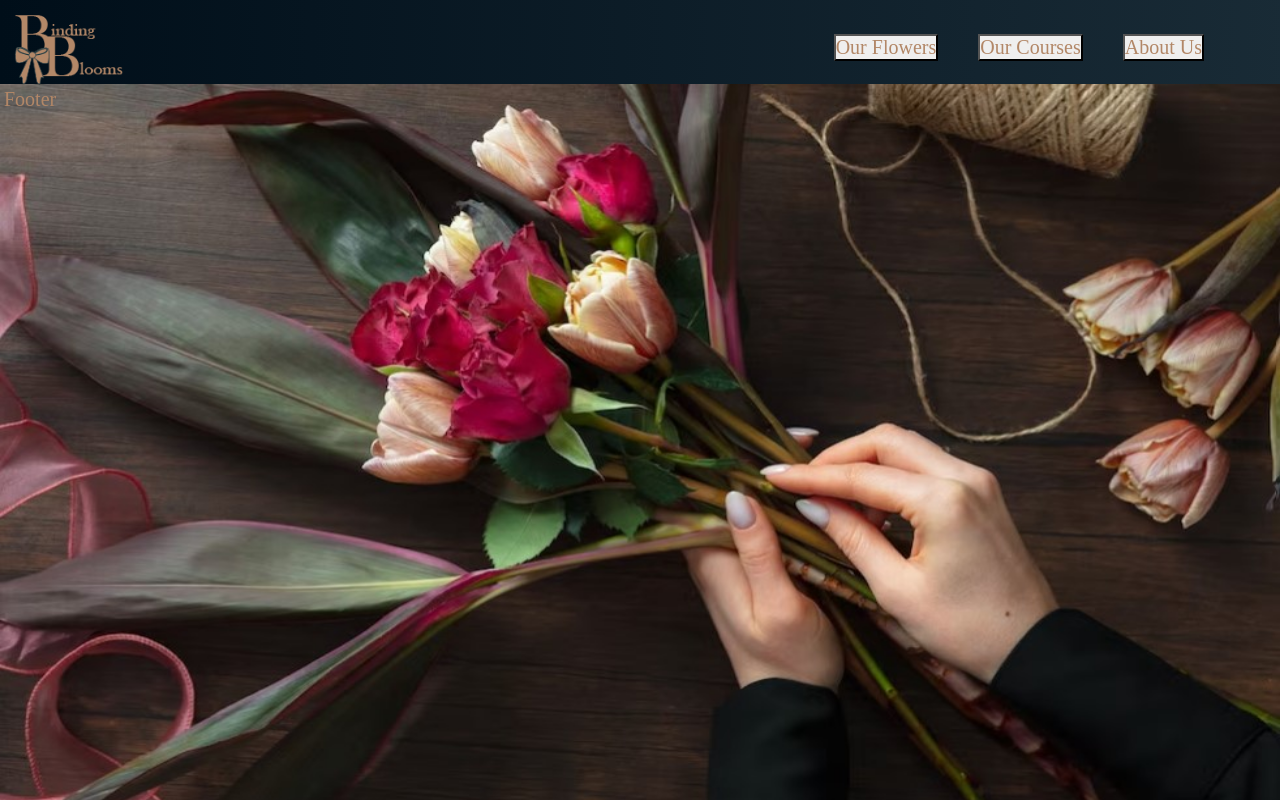
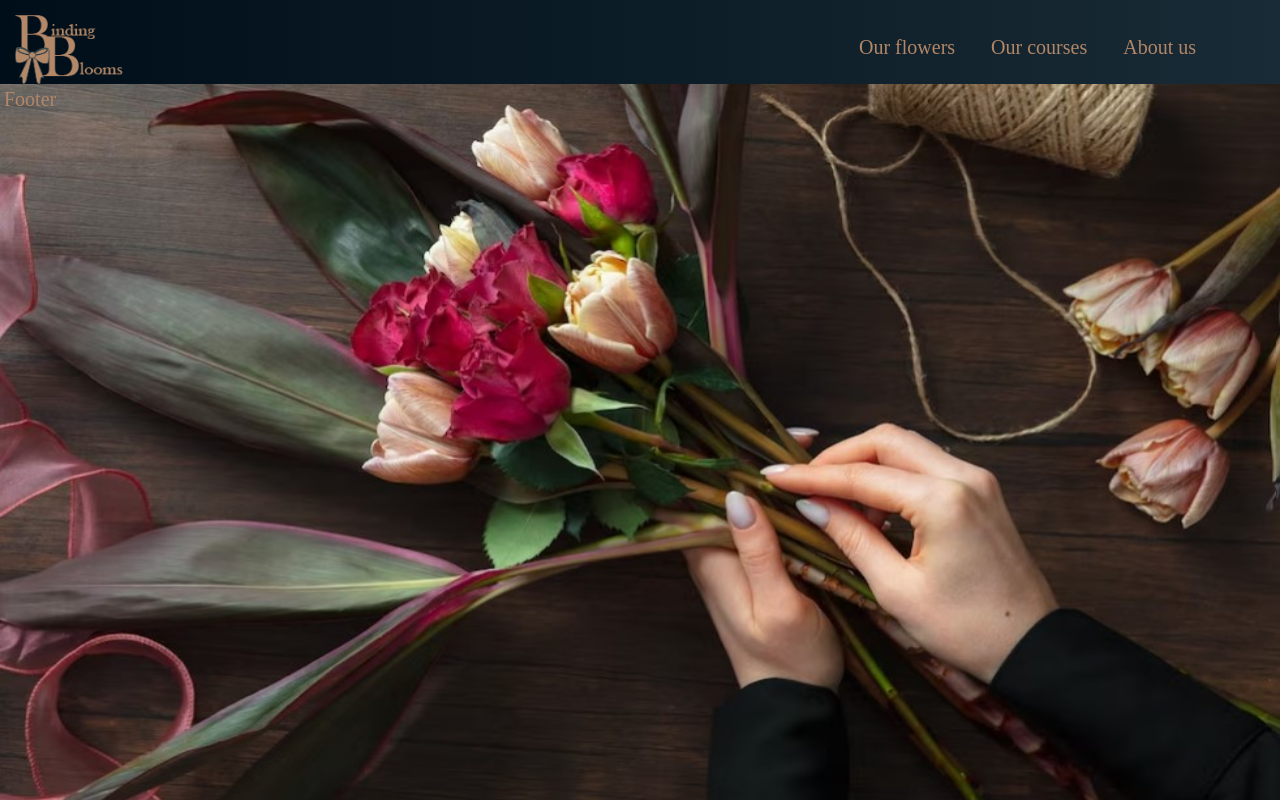
Before and after one commit to JennyWeij/BindingBlooms, a React (Vite) app: page / in a window 1280 px wide. Shown: the top 800 px of the page. Built offline with nearby package versions, Linux system fonts and the light colour scheme.

Commit message:
snyggat till knapparna

```diff
--- a/src/components/Header.tsx
+++ b/src/components/Header.tsx
@@ -1,4 +1,4 @@
-import { Box, Button, Flex, Image } from "@chakra-ui/react";
+import { Box, Flex, Image } from "@chakra-ui/react";
 
 function Header() {
   return (
@@ -16,40 +16,64 @@ function Header() {
         <Image src="/images/Logotype.png" alt="Logo" height="90px" ml={10} />
         <Flex>
           {/* <Link to="/flowers"> */}
-          <Button
-            variant="ghost"
-            colorScheme="blackAlpha"
-            mr={40}
+          <Box
+            as="button"
+            height="24px"
+            lineHeight="1.2"
+            transition="all 0.2s cubic-bezier(.08,.52,.52,1)"
+            border="1px"
+            px="8px"
+            borderRadius="2px"
+            fontSize="20px"
+            fontWeight="semibold"
             fontFamily="Baskerville"
+            mr={20}
+            bg="none"
             color="#B28767"
-            fontSize={20}
+            _hover={{ bg: "none" }}
           >
-            Our Flowers
-          </Button>
+            Our flowers
+          </Box>
           {/* </Link> */}
           {/* <Link to="/courses"> */}
-          <Button
-            variant="ghost"
-            colorScheme="blackAlpha"
-            mr={40}
+          <Box
+            as="button"
+            height="24px"
+            lineHeight="1.2"
+            transition="all 0.2s cubic-bezier(.08,.52,.52,1)"
+            border="1px"
+            px="8px"
+            borderRadius="2px"
+            fontSize="20px"
+            mr={20}
+            fontWeight="semibold"
+            bg="none"
+            color="#B28767"
             fontFamily="Baskerville"
-            color="#B28767"
-            fontSize={20}
+            _hover={{ bg: "none" }}
           >
-            Our Courses
-          </Button>
+            Our courses
+          </Box>
           {/* </Link> */}
           {/* <Link to="/about"> */}
-          <Button
-            variant="ghost"
-            // colorScheme="yellow"
+          <Box
+            as="button"
+            height="24px"
+            lineHeight="1.2"
+            transition="all 0.2s cubic-bezier(.08,.52,.52,1)"
+            border="1px"
+            px="8px"
+            borderRadius="2px"
+            fontSize="20px"
+            fontWeight="semibold"
+            bg="none"
             mr={80}
+            color="#B28767"
             fontFamily="Baskerville"
-            color="#B28767"
-            fontSize={20}
+            _hover={{ bg: "none" }}
           >
-            About Us
-          </Button>
+            About us
+          </Box>
           {/* </Link> */}
         </Flex>
       </Flex>
```
